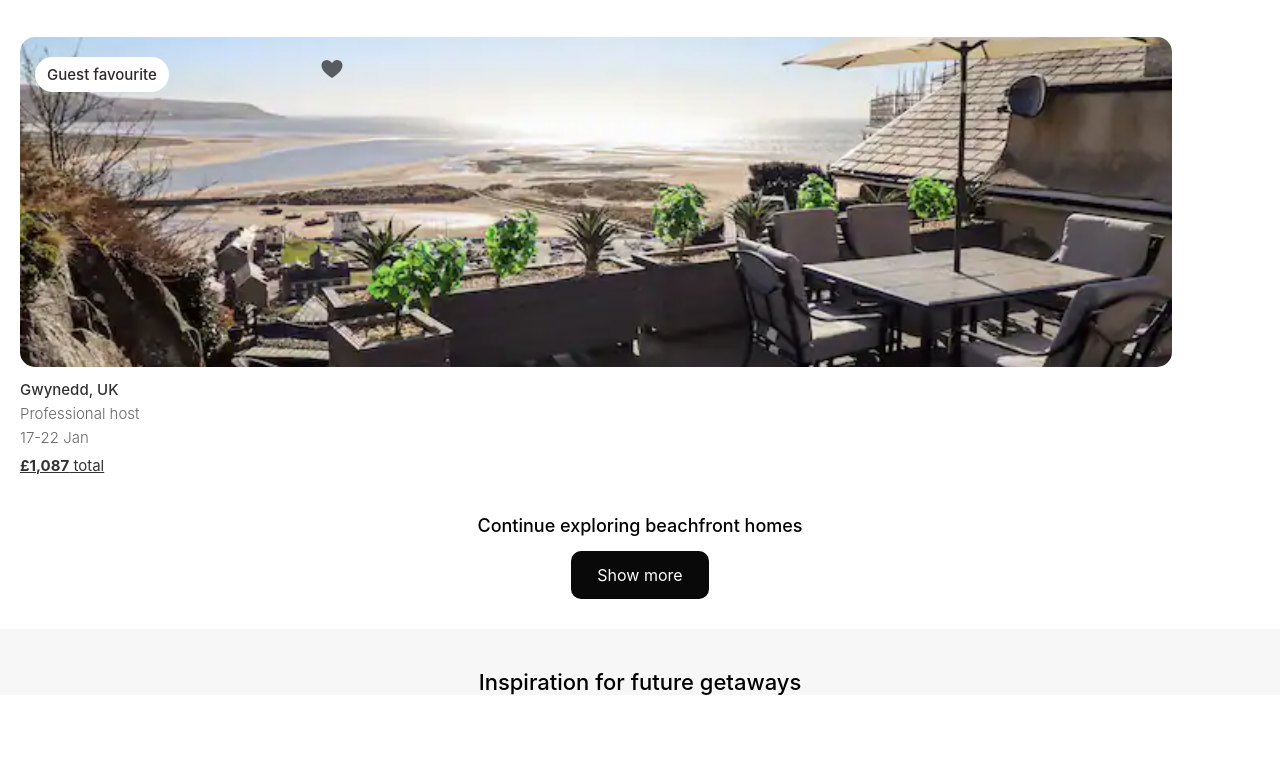
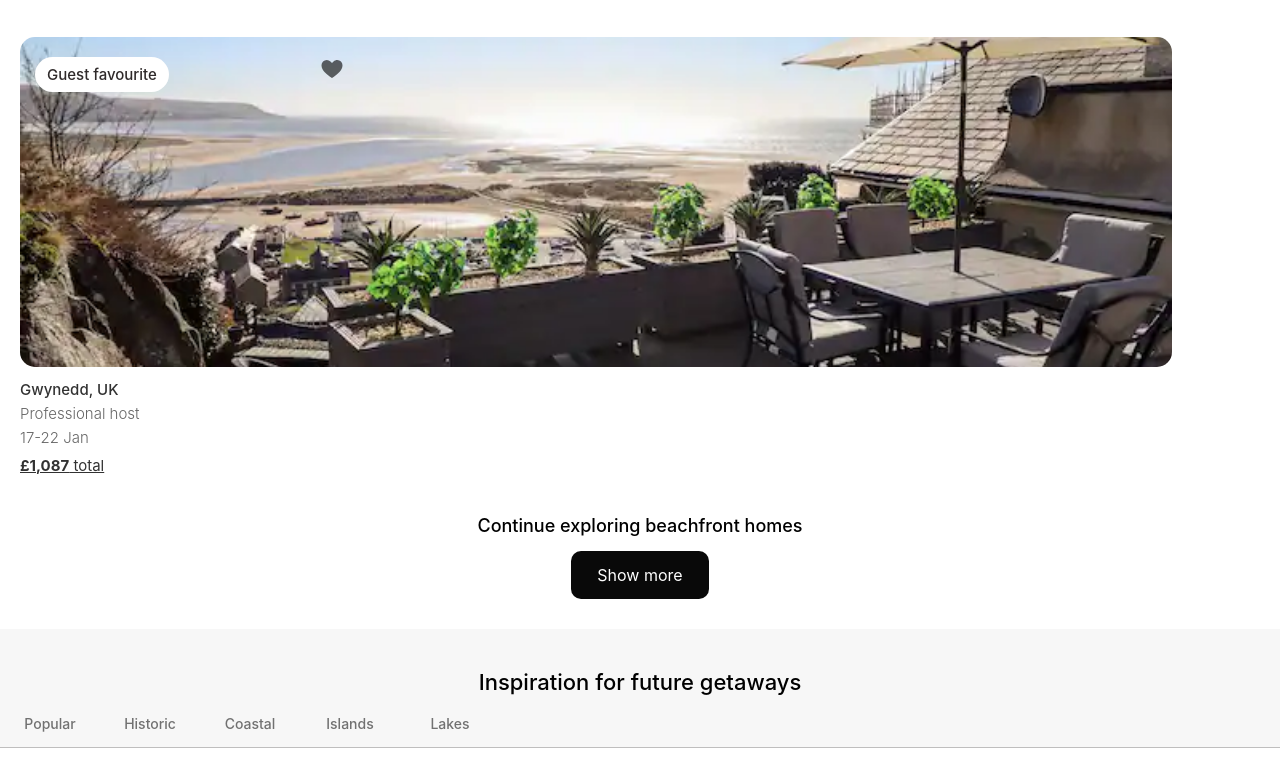
Before and after one commit to megcoast/Prebootcampproject, a plain HTML site: page index.html in a window 1280 px wide. Shown: the part 1109-1877 px from the top of the page. Before the commit the page ends 1804 px from the top, so only its background shows below. Drawn offline with Linux system fonts and the light colour scheme.

Commit message:
HTML and CSS for future getaways categories

```diff
--- a/css/styles.css
+++ b/css/styles.css
@@ -258,5 +258,23 @@ body {
     font-size: 22px;
     font-weight: 500;
     padding-top: 40px;
+    padding-bottom: 20px;
     background-color: rgb(247, 247, 247);
 }
+
+.inspiration_for_future_getaways_category_text {
+display: flex;
+border-bottom: 1px solid rgba(60, 57, 57, 0.3);
+margin-bottom: 20px;
+padding-bottom: 15px;
+background-color: rgb(247, 247, 247);
+}
+
+.future_getaways_category_text {
+    width: 100px;
+    /* height: 70px; */
+    text-align: center;
+    font-size: 14px;
+    font-weight: 500;
+    color: rgb(113, 113, 113);
+}
--- a/index.html
+++ b/index.html
@@ -132,7 +132,13 @@
             <div class="show_more_button">Show more</div>
         </div>
         <div class="inspiration_for_future_getaways_title">Inspiration for future getaways</div>
-
+        <div class="inspiration_for_future_getaways_category_text">
+            <div class="future_getaways_category_text">Popular</div>
+            <div class="future_getaways_category_text">Historic</div>
+            <div class="future_getaways_category_text">Coastal</div>
+            <div class="future_getaways_category_text">Islands</div>
+            <div class="future_getaways_category_text">Lakes</div>
+        </div>
     </div>
 
 </body>
```
